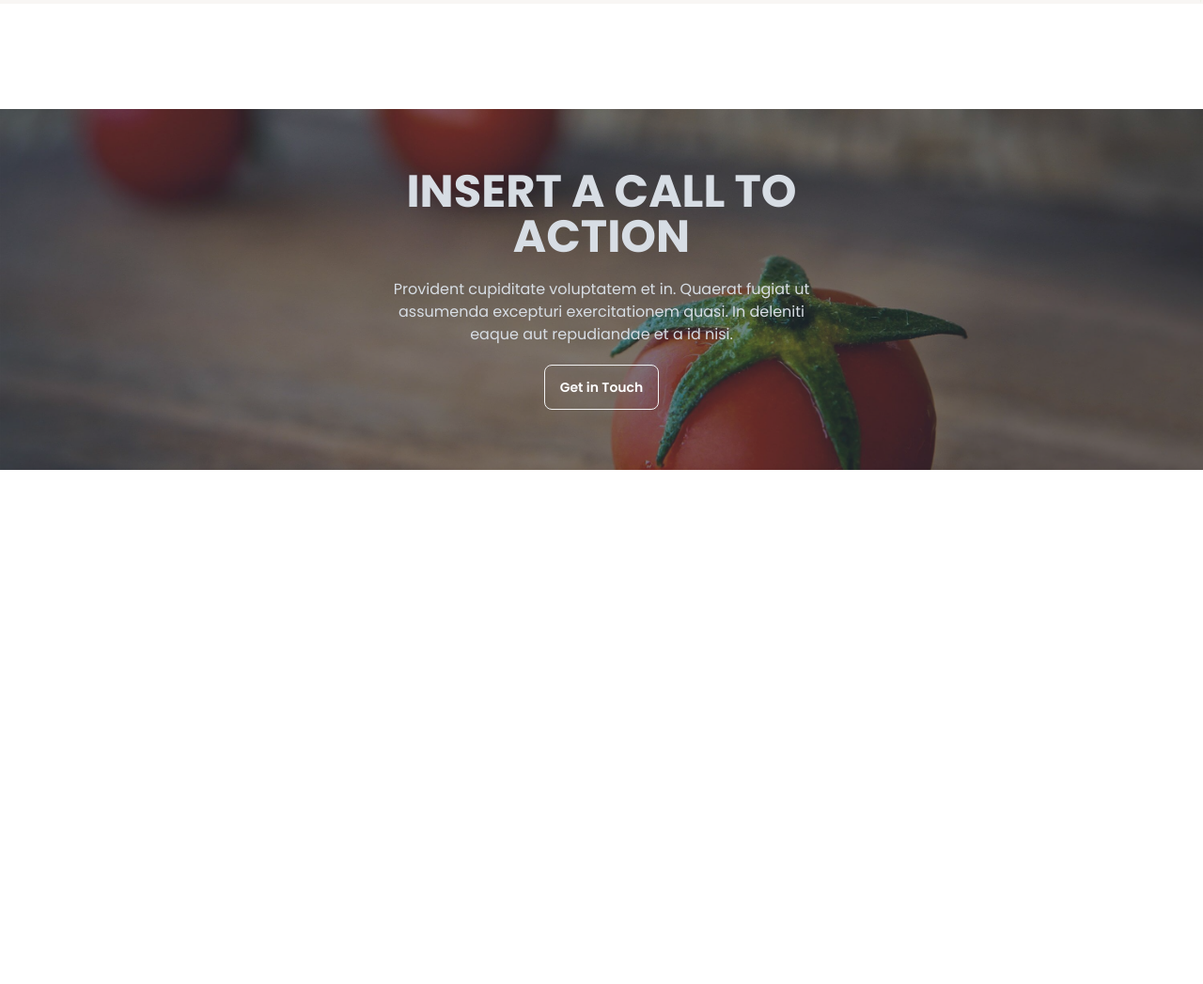
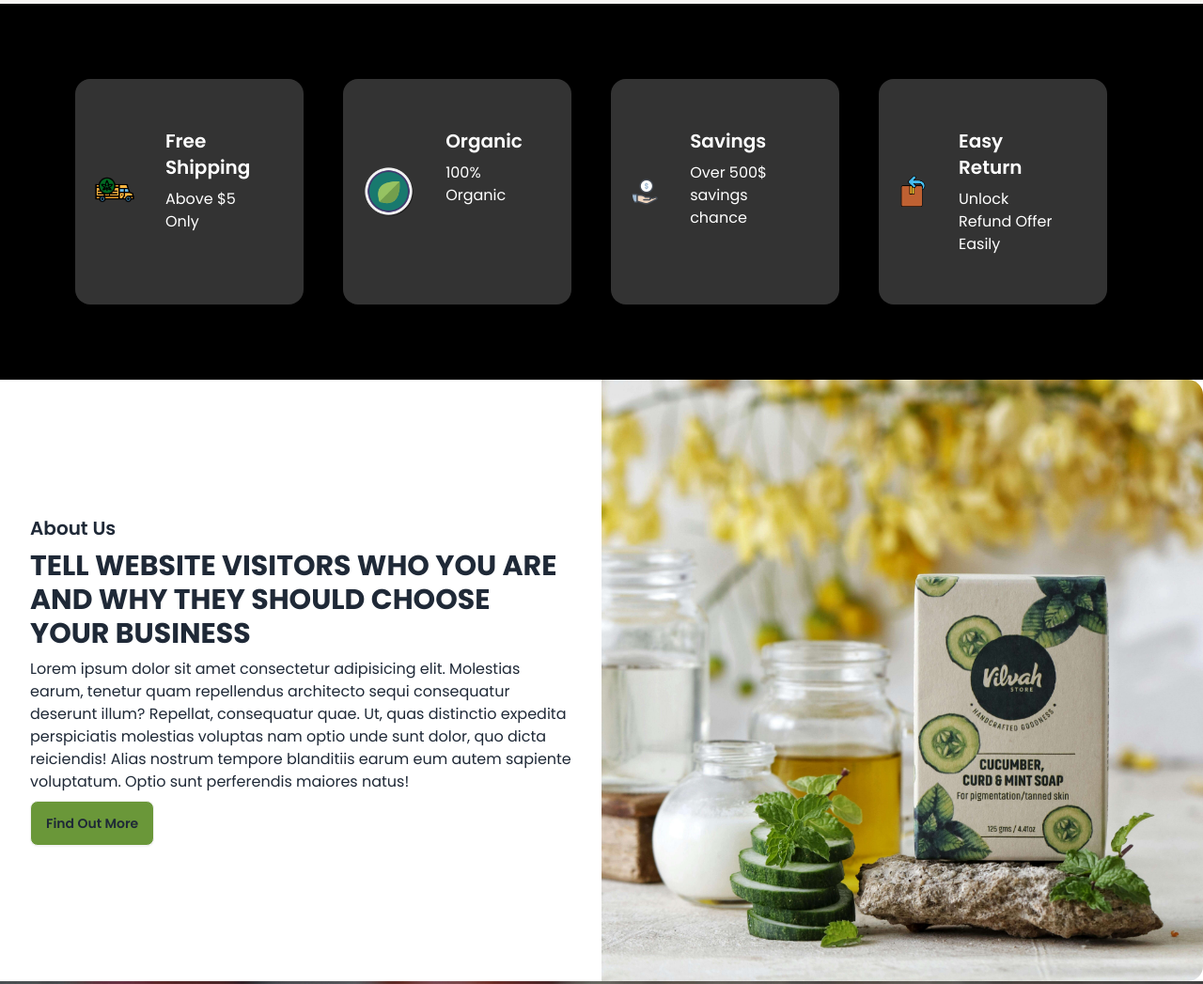
Before and after one commit to fahimbrew/organic-store-website, a plain HTML site: page index.html in a window 1280 px wide. Shown: the part 655-1702 px from the top of the page at 94% size. Before the commit the page ends 1267 px from the top, so only its background shows below. Drawn offline with nearby package versions, Linux system fonts and the light colour scheme.

Commit message:
about section has been done

```diff
--- a/index.html
+++ b/index.html
@@ -112,7 +112,7 @@
                         <div>
                             <div>
                                 <h5 class="text-lg font-semibold">Best Quality Products</h5>
-                                <h1 class="text-6xl font-bold">Join The Organic Movement!</h1>
+                                <h1 class="text-3xl md:text-6xl font-bold">Join The Organic Movement!</h1>
                                 <p class="py-6 text-gray-500">
                                     Lorem ipsum dolor sit amet, consectetur adipiscing elit. Ut elit tellus, luctus nec
                                     ullamcorper mattis, pulvinar dapibus leo.
@@ -145,15 +145,113 @@
 
 
     <main>
+        <!-- shipping section starts -->
+        <section class="bg-black">
+            <!-- cards -->
+            <div class="grid grid-cols-1 md:grid-cols-2 lg:grid-cols-4 gap-5 p-20">
+                <!-- card-1 -->
+                <div
+                    class="card card-side bg-[#333333] text-white shadow-xl w-11/12 p-5 hover:bg-green-200 transition-colors duration-300 ease-linear">
+                    <figure>
+                        <img src="images/icons8-shipping-truck-64.png" alt="">
+                    </figure>
+                    <div class="card-body">
+                        <h2 class="card-title">Free Shipping</h2>
+                        <p>Above $5 Only</p>
+
+                    </div>
+                </div>
+                <!-- card-2 -->
+                <div
+                    class="card card-side bg-[#333333] text-white shadow-xl w-11/12 p-5 hover:bg-green-200 transition-colors duration-300">
+                    <figure>
+                        <img src="images/icons8-organic-100.png" alt="">
+                    </figure>
+                    <div class="card-body">
+                        <h2 class="card-title">Organic</h2>
+                        <p>100% Organic</p>
+
+                    </div>
+                </div>
+                <!-- card-3 -->
+                <div
+                    class="card card-side bg-[#333333] text-white shadow-xl w-11/12 p-5 hover:bg-green-200 transition-colors duration-300">
+                    <figure>
+                        <img src="images/icons8-savings-64.png" alt="">
+                    </figure>
+                    <div class="card-body">
+                        <h2 class="card-title">Savings</h2>
+                        <p>Over 500$ savings chance</p>
+
+                    </div>
+                </div>
+                <!-- card-4 -->
+                <div
+                    class="card card-side bg-[#333333] text-white shadow-xl w-11/12 p-5 hover:bg-green-200 transition-colors duration-300 ease-linear">
+                    <figure>
+                        <img src="images/icons8-return-64.png" alt="">
+                    </figure>
+                    <div class="card-body">
+                        <h2 class="card-title">Easy Return</h2>
+                        <p>Unlock Refund Offer Easily</p>
+
+                    </div>
+                </div>
+
+
+
+
+            </div>
+
+
+
+        </section>
+        <!-- shipping section ends -->
+
+        <!-- About us starts -->
+        <section>
+            <div class="card lg:card-side items-center ">
+
+                <div class="card-body md:w-2/5">
+                    <h2 class="card-title">About Us</h2>
+                    <h2 class="text-3xl font-bold uppercase">tell website visitors who you are and why they should
+                        choose your
+                        business</h2>
+                    <p>Lorem ipsum dolor sit amet consectetur adipisicing elit. Molestias earum, tenetur quam
+                        repellendus architecto sequi consequatur deserunt illum? Repellat, consequatur quae. Ut, quas
+                        distinctio expedita perspiciatis molestias voluptas nam optio unde sunt dolor, quo dicta
+                        reiciendis! Alias nostrum tempore blanditiis earum eum autem sapiente voluptatum. Optio sunt
+                        perferendis maiores natus!</p>
+                    <div class="card-actions ">
+                        <button class="btn bg-accent">Find Out More</button>
+                    </div>
+                </div>
+                <figure class="md:w-1/2 mx-auto">
+                    <img class="w-full" src="images/about.jpg" alt="Album" />
+                </figure>
+            </div>
+
+
+
+
+        </section>
+        <!-- About us ends -->
+
+
+
+
+
+
+
         <!-- call to action starts -->
-        <section class="my-28">
+        <section class="">
 
             <div class="hero h-96" style="background-image: url('images/call.jpg');">
 
                 <div class="hero-overlay bg-opacity-60"></div>
                 <div class="hero-content text-neutral-content text-center">
                     <div class="max-w-md">
-                        <h1 class="mb-5 text-5xl font-bold uppercase">Insert a call to action</h1>
+                        <h1 class="mb-5 text-2xl md:text-5xl font-bold uppercase">Insert a call to action</h1>
                         <p class="mb-5">
                             Provident cupiditate voluptatem et in. Quaerat fugiat ut assumenda excepturi
                             exercitationem
```
Also changed, not shown: images/icons8-in-transit-50.png (added), images/icons8-organic-100.png (added), images/icons8-return-64.png (added), images/icons8-savings-64.png (added), images/icons8-shipping-truck-64.png (added).
